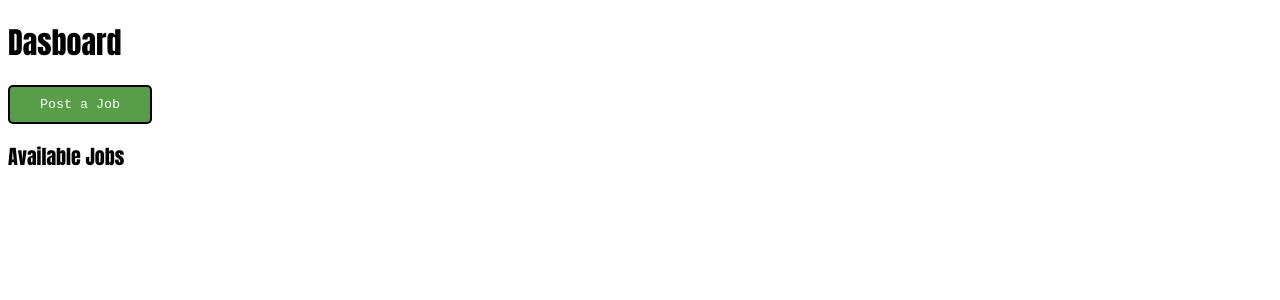
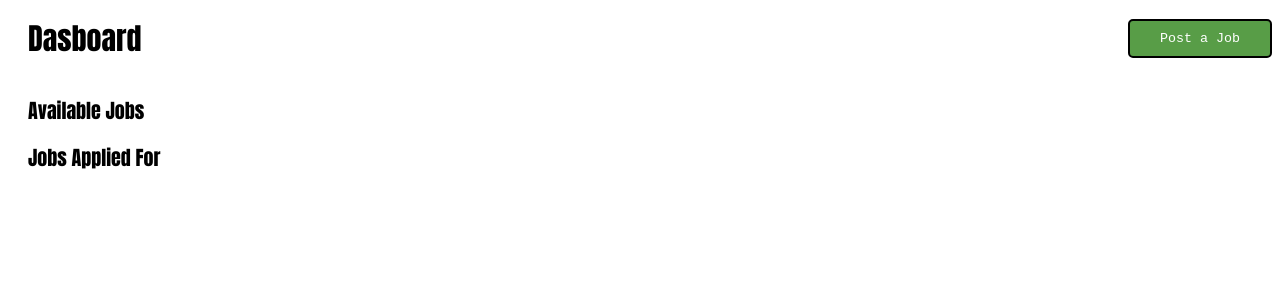
Before and after one commit to JeromeCameron/info2180-project3, a PHP site: page /dashboard.html in a window 1280 px wide. Shown: the top 300 px of the page. Run offline with PHP 8.4, Linux system fonts and the light colour scheme; some libraries are stand-ins or nearby versions.

Commit message:
tweak dashboard style

```diff
--- a/dashboard.css
+++ b/dashboard.css
@@ -1,3 +1,7 @@
+#main{
+    padding-left: 20px;
+}
+
 h1{
     font-family: Impact, Charcoal, sans-serif;
     font-weight: lighter;
@@ -20,7 +24,16 @@ button{
     cursor: pointer;
 }
 
-.container{
-  display: flex;
+#top{
+    display: flex;
+    flex-direction: row;
+    justify-content:  space-between;
+    align-items: center;
+    height: 40px;
+    padding-bottom: 20px;
+    padding-top:10px;
+}
 
+#openJobs{
+    padding-bottom: 20px;
 }
--- a/dashboard.html
+++ b/dashboard.html
@@ -6,15 +6,20 @@
         <script src="https://code.jquery.com/jquery-3.1.1.min.js"></script>
 		<script src="dashboard.js" type="text/javascript"></script>
     </head>
-    <body>
-        <h1>Dasboard</h1>
+    <body id = "main">
+
         <div id = "container">
+
             <div id = "top">
+                <h1>Dasboard</h1>
                 <button id = "post-job">Post a Job</button>
-                <h2>Available Jobs</h2>
             </div>
 
-            <div ="result"></div> <!--Job information loads here -->
+            <h2>Available Jobs</h2>
+            <div ="openJobs"></div> <!-- Available Jos information loads here -->
+
+            <h2>Jobs Applied For</h2>
+            <div ="JobsApplied"></div> <!--Jobs applied for information loads here -->
         </div>
 
 
--- a/index.css
+++ b/index.css
@@ -51,11 +51,9 @@ a:link, a:visited{
 #box1, #box2{
     display:flex;
     flex-direction: column;
+    justify-content:space-evenly;
+    align-items: center;
     padding-left: 5px;
-}
-
-#box2 > a{
-    padding-bottom: 18px;
 }
 
 iframe{
--- a/logout.html
+++ b/logout.html
@@ -7,6 +7,6 @@
 		<script src="logout.js" type="text/javascript"></script>
     </head>
     <body>
-
+          <button type = "reset" id="logout"> Reset </button>
     </body>
 </html>
```
Also changed, not shown: dashboard.php (added, +17 -0 lines), index.html (+4 -4 lines).
